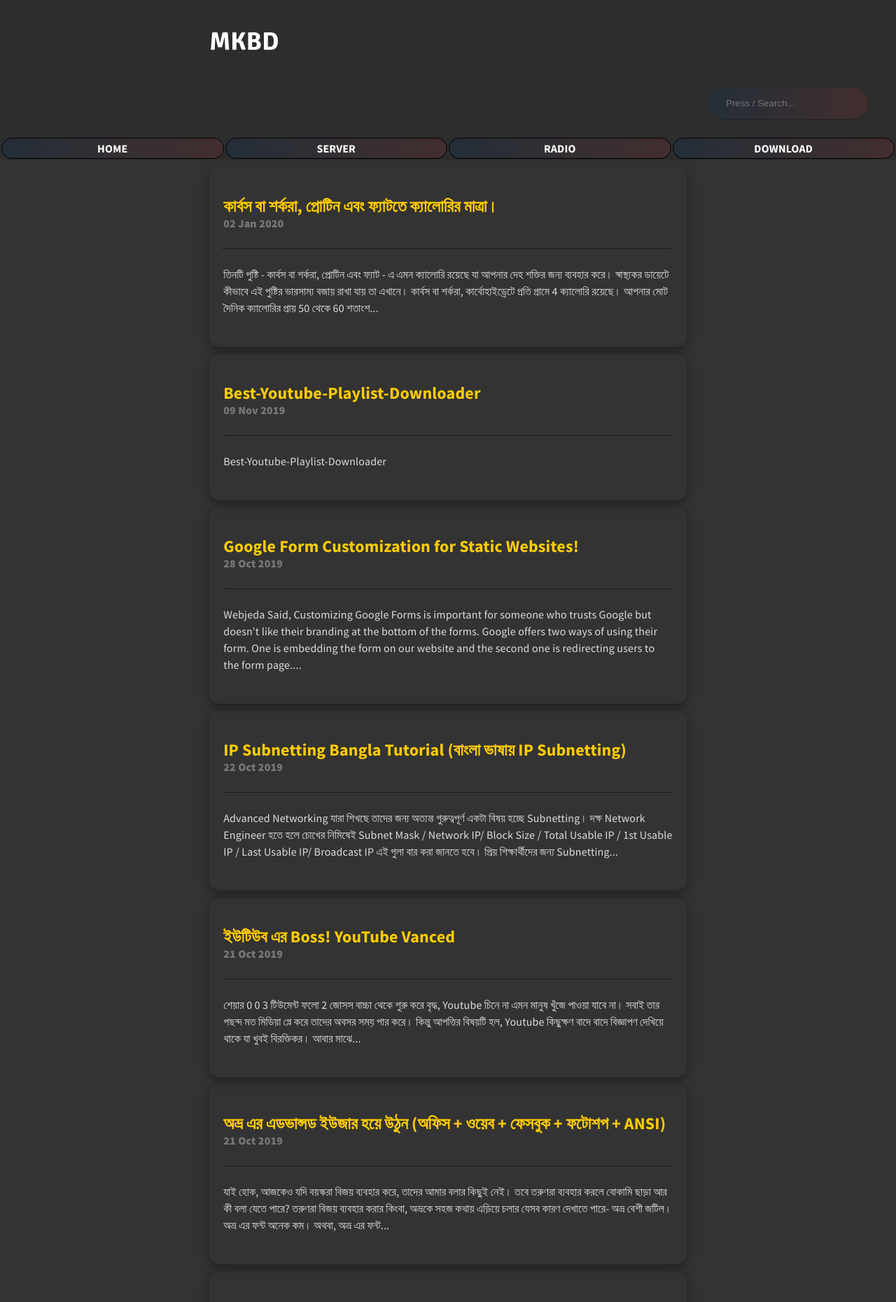
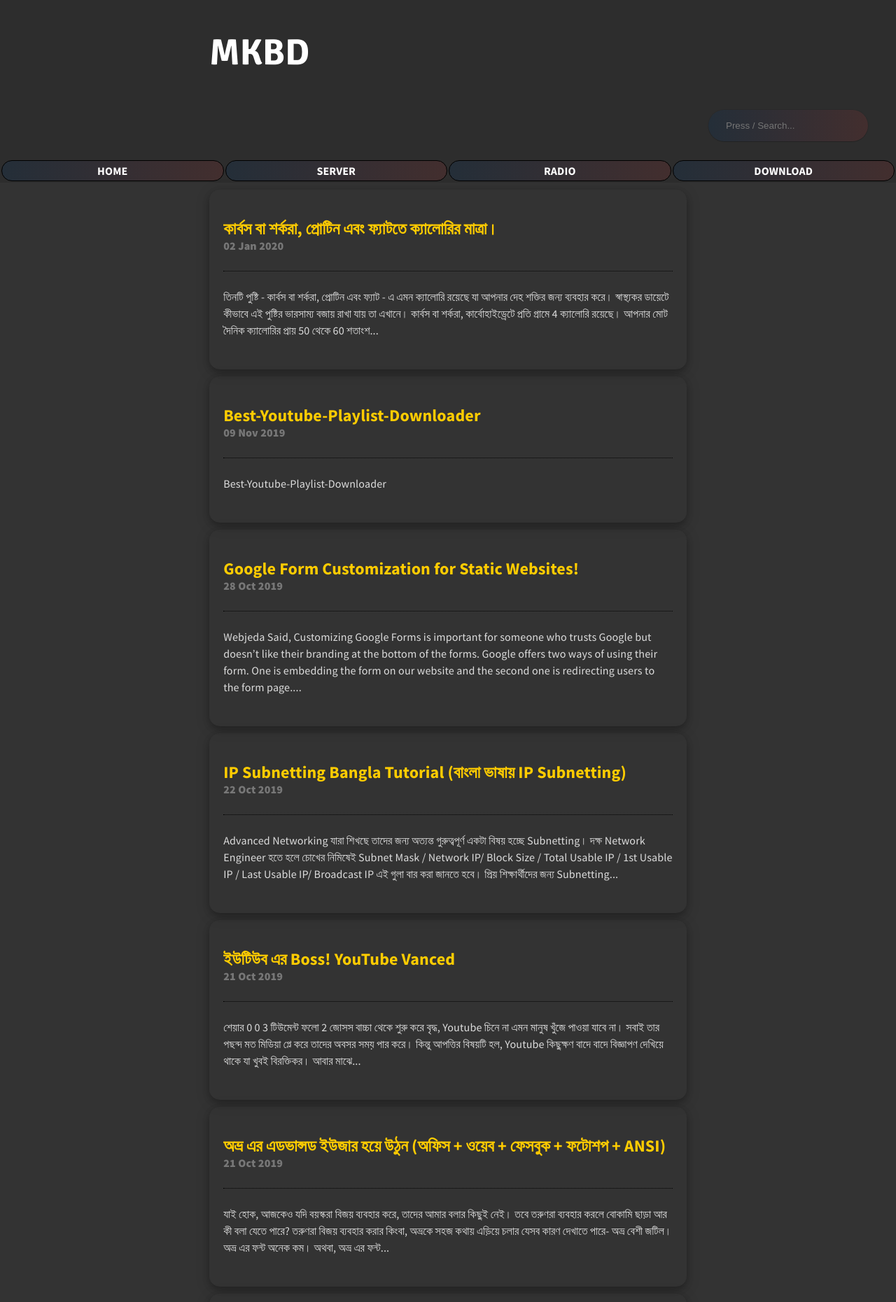
Before and after one commit to bdmilan/blog, a Jekyll site: the page built from index.html, in a window 1280 px wide. Shown: the top 1861 px of the page at 70% size. Built offline with Jekyll 4.4.1, drawn with Linux system fonts in a browser that asks for light colours; the list of posts is cut into pages by our own code.

Commit message:
Update typography.scss

```diff
--- a/_sass/typography.scss
+++ b/_sass/typography.scss
@@ -17,7 +17,7 @@ p, ul, ol {
 }
 
 h1 {
-	font-size: 2.25em; /* 36px/16px */
+	font-size: 3.25em; /* 36px/16px */
 	line-height: 1.3333em; /* 48px/36px */
 	padding: 0.33335em 0; /* 12px/36px * 2 (Use padding instead of margin to maintain proximity with paragraph) */
 }
```
